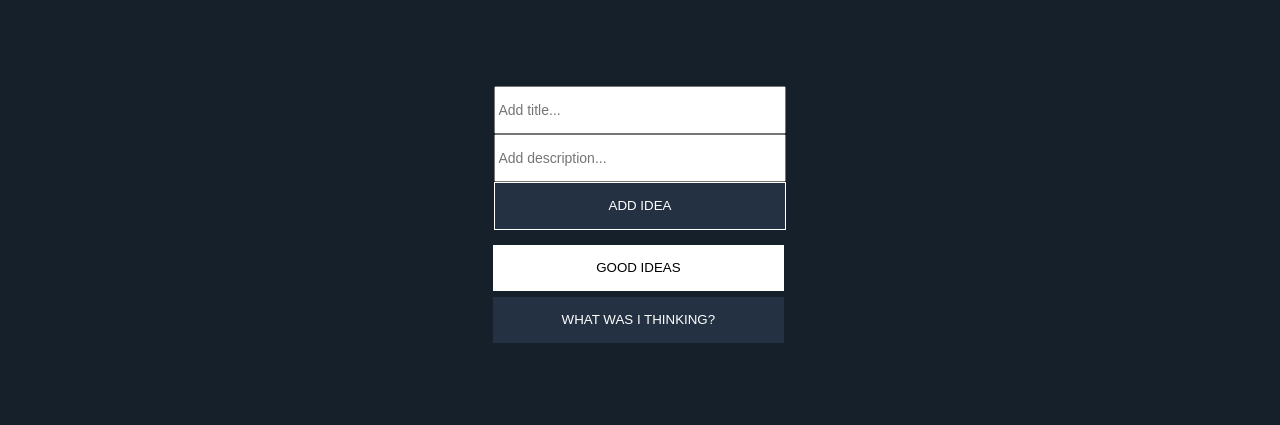
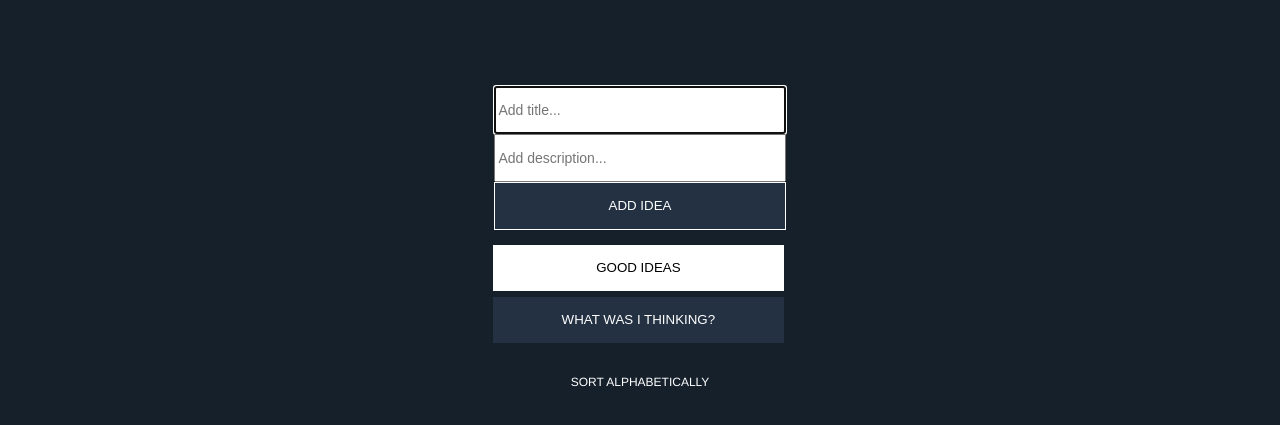
Before and after one commit to waldinho/ideas, a React app: page / in a window 1280 px wide. Shown: the part 93-518 px from the top of the page. Built offline with nearby package versions, Linux system fonts and the light colour scheme.

Commit message:
sorting added.

```diff
--- a/package.json
+++ b/package.json
@@ -7,8 +7,10 @@
     "enzyme": "^3.10.0",
     "enzyme-adapter-react-16": "^1.15.1",
     "lodash": "^4.17.15",
+    "moment": "^2.24.0",
     "react": "^16.12.0",
     "react-dom": "^16.12.0",
+    "react-moment": "^0.9.6",
     "react-redux": "^7.1.3",
     "react-scripts": "3.2.0",
     "redux": "^4.0.4",
--- a/src/components/Idea.js
+++ b/src/components/Idea.js
@@ -25,7 +25,7 @@ const Idea = ({ dispatch, onClick, completed, title, text, date, id }) => {
       {isEdit ?
         <>
         <input type="text" value={title} onChange={handleTitleChange} placeholder={title} className='focus' />
-        <input type="text" value={text} onChange={handleTextChange} placeholder={text}/>
+        <input type="text" value={text} onChange={handleTextChange} placeholder={text} maxLength="500"/>
         <div className='options'>
           <small onClick={editMode}>Save</small>
         </div>
--- a/src/components/IdeaList.js
+++ b/src/components/IdeaList.js
@@ -1,20 +1,68 @@
-import React from 'react'
+import React, {useState} from 'react'
 import PropTypes from 'prop-types'
 import styled from 'styled-components';
 
 import Idea from './Idea'
 
-const IdeaList = ({ ideas, toggleIdea }) => (
-  <Wrapper>
-      {ideas.map(idea =>
+const IdeaList = ({ ideas, toggleIdea }) => {
+  const [sort, setSort] = useState(false);
+  const sortChange = () => {
+    setSort(!sort)
+  }
+  const dynamicSort = (property) => {
+    var sortOrder = 1;
+    if(property[0] === "-") {
+      sortOrder = -1;
+      property = property.substr(1);
+    }
+    return function (a,b) {
+      if(sortOrder === -1){
+        return b[property].localeCompare(a[property]);
+      } else {
+        return a[property].localeCompare(b[property]);
+      }
+    }
+  }
+  const sortABC = () => {
+    return (
+      <>
+      {ideas.sort(dynamicSort("title")).map(idea =>
         <Idea
           key={idea.id}
           {...idea}
           onClick={() => toggleIdea(idea.id)}
         />
       )}
-  </Wrapper>
-)
+      </>
+    )
+  }
+  const sortNum = () => {
+    return (
+      <>
+      {ideas.sort(function(a, b){
+        var aa = a.date.split('/').reverse().join(),
+            bb = b.date.split('/').reverse().join();
+        return aa < bb ? -1 : (aa > bb ? 1 : 0);
+        }).map(idea =>
+        <Idea
+          key={idea.id}
+          {...idea}
+          onClick={() => toggleIdea(idea.id)}
+        />
+      )}
+      </>
+    )
+  }
+  const sortText = sort ? 'Newest first' : 'Sort alphabetically'
+  return (
+    <>
+    <p onClick={sortChange} className='sort'>{sortText}</p>
+    <Wrapper>
+      {sort ? sortABC() : sortNum()}
+    </Wrapper>
+    </>
+  )
+}
 
 IdeaList.propTypes = {
   ideas: PropTypes.arrayOf(PropTypes.shape({
@@ -34,6 +82,7 @@ flex-wrap: wrap;
 flex: 1 1 auto,
 margin: .875rem auto;
 padding: 1% 9% 0 8%;
+text-align: left;
   .idea {
     display: flex;
     flex-direction: column;
--- a/src/containers/AddIdea.js
+++ b/src/containers/AddIdea.js
@@ -31,8 +31,8 @@ const AddIdea = ({ dispatch }) => {
           title.value = ''
           text.value = ''
         }}>
-          <input ref={node => title = node} placeholder='Add title...' required/>
-          <input ref={node => text = node} placeholder='Add description...' required/>
+          <input autoFocus ref={node => title = node} placeholder='Add title...' required/>
+          <input ref={node => text = node} placeholder='Add description...' required maxLength="500"/>
           <button type="submit">
             Add Idea
           </button>
--- a/src/global.css
+++ b/src/global.css
@@ -5,6 +5,7 @@ body {
   -moz-osx-font-smoothing: grayscale;
   background: #16202b;
   color: #fff;
+  text-align: center;
 }
 button {
   line-height: 1.5rem;
@@ -23,7 +24,6 @@ body {
 button:hover, button:disabled {
   background: #fff;
   color: #000;
-
 }
 
 input {
@@ -36,3 +36,15 @@ body {
   position: relative;
   top: 3px;
 }
+
+.sort:hover, .sort:disabled, .sort {
+  background: #16202b;
+  color: #fff;
+  margin: 0;
+  padding: 1.5rem 0 0 0;
+  line-height: 1.5rem;
+  text-transform: uppercase;
+  text-decoration: none;
+  font-weight: 300;
+  font-size: 12px;
+}
--- a/src/reducers/ideas.js
+++ b/src/reducers/ideas.js
@@ -1,5 +1,3 @@
-
-
 const ideas = (state = [], action) => {
   switch (action.type) {
     case 'ADD_IDEA':
```
Also changed, not shown: build/asset-manifest.json, build/index.html, build/service-worker.js, 15 other files. Lines whose indentation alone changed are shown as unchanged.
